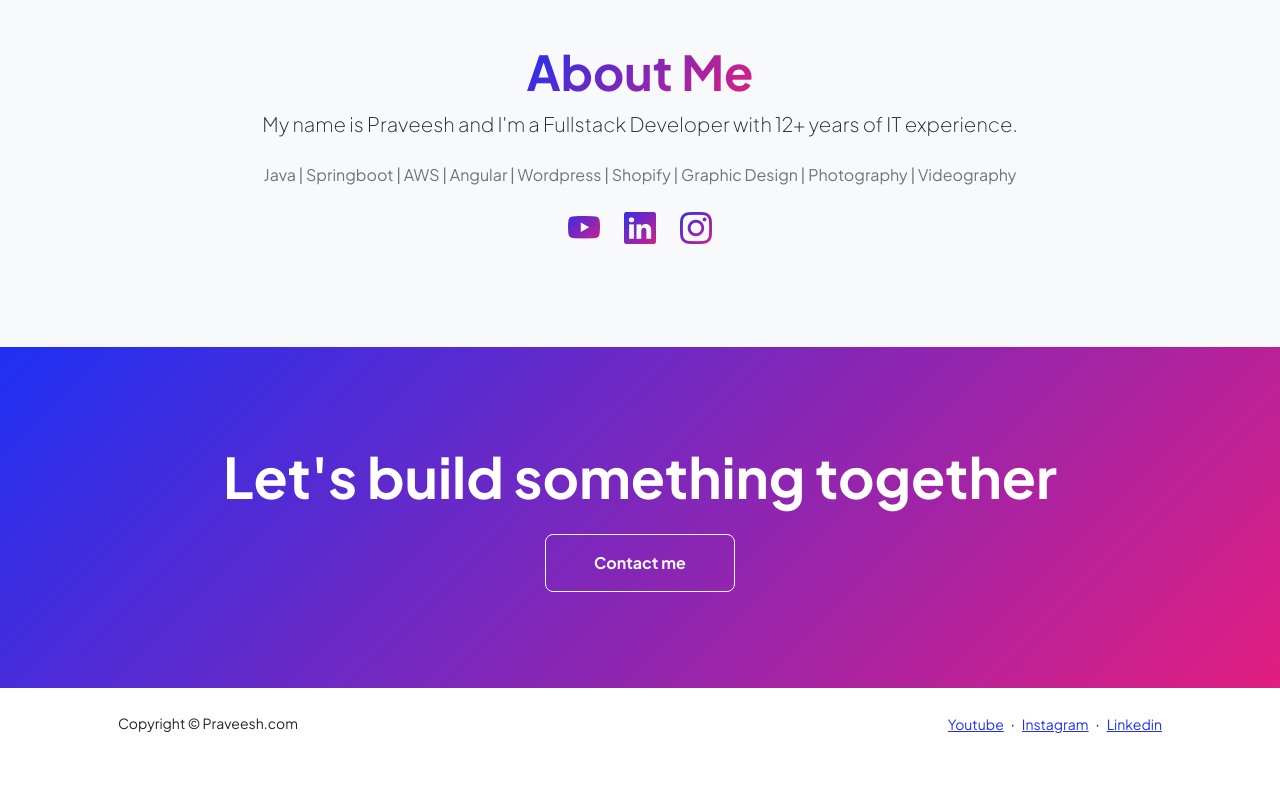
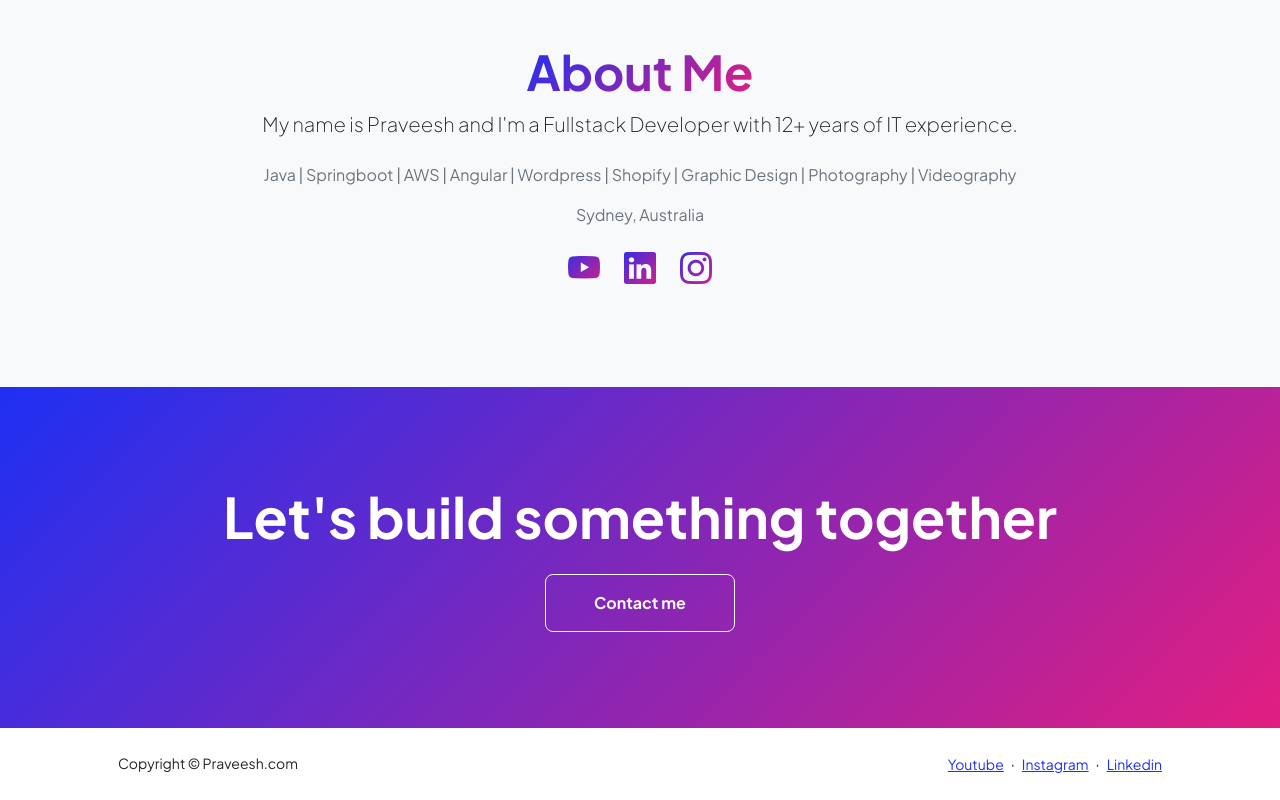
Before and after one commit to topraveesh/topraveesh.github.io, a plain HTML site: page index.html in a window 1280 px wide. Shown: the part 1118-1918 px from the top of the page. Before the commit the page ends 1878 px from the top, so only its background shows below. Drawn offline with nearby package versions, Linux system fonts and the light colour scheme.

Commit message:
added location

```diff
--- a/index.html
+++ b/index.html
@@ -184,6 +184,7 @@
                                 <h2 class="display-5 fw-bolder"><span class="text-gradient d-inline">About Me</span></h2>
                                 <p class="lead fw-light mb-4">My name is Praveesh and I'm a Fullstack Developer with 12+ years of IT experience.</p>
                                 <p class="text-muted">Java | Springboot | AWS | Angular | Wordpress | Shopify | Graphic Design | Photography | Videography</p>
+                                <p class="text-muted">Sydney, Australia</p>
                                 <div class="d-flex justify-content-center fs-2 gap-4">
                                     <a class="text-gradient" href="https://youtube.com/indiantoycollector" target="_blank"><i class="bi bi-youtube"></i></a>
                                     <a class="text-gradient" href="https://www.linkedin.com/in/topraveesh/" target="_blank"><i class="bi bi-linkedin"></i></a>
```
